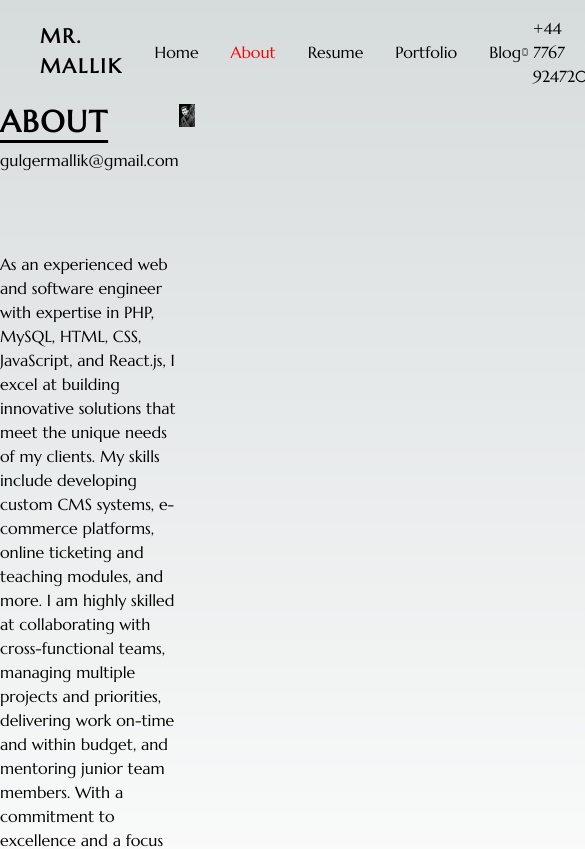
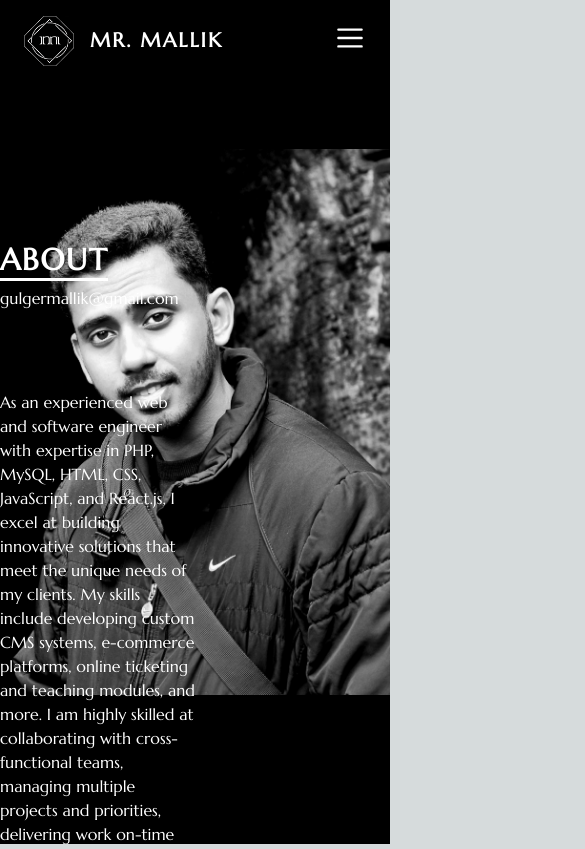
Before and after one commit to mr-mallik/mr-mallik, a Next.js app: page /about in a window 390 px wide. Shown: the top 849 px of the page, 585 px wide, since content can reach past the window. Built offline with nearby package versions, Linux system fonts and the light colour scheme.

Commit message:
home page and about us page

```diff
--- a/src/app/about/page.js
+++ b/src/app/about/page.js
@@ -6,11 +6,11 @@ import profile from "../assets/images/gm-1.jpeg"
 
 function About() {
     return (
-        <main className=''>
+        <div className='about-page h-screen overflow-hidden bg-black text-white bg-right bg-no-repeat'>
             <Navbar activeTab="about" />
-            <div class="container mx-auto">
-                <div className="flex w-6/12">
-                    <div className="flex flex-col gap-20">
+            <div class="container mx-auto h-screen">
+                <div className="flex">
+                    <div className="flex flex-col gap-20 w-2/4 mt-40">
                         <div>
                             <h1 class="text-3xl font-bold mb-2 uppercase tracking-wider underline underline-offset-8">About</h1>
                             <a href="mailto:gulgermallik@gmail.com">gulgermallik@gmail.com</a>
@@ -20,11 +20,11 @@ function About() {
                         </div>
                     </div>
                     <div className="">
-                     <Image src={profile} alt="Me" class="" />
+
                     </div>
                 </div>
             </div>
-        </main>
+        </div>
     )
 }
 
--- a/src/app/assets/styles/globals.css
+++ b/src/app/assets/styles/globals.css
@@ -6,7 +6,7 @@
   --foreground-rgb: 0, 0, 0;
   --background-start-rgb: 214, 219, 220;
   --background-end-rgb: 255, 255, 255;
-  --link-active: red;
+  --link-active: #00FFFF;
 }
 
 @media (prefers-color-scheme: dark) {
@@ -40,6 +40,9 @@ body {
 }
 
 .home-page {
+  background: url("../images/intro-banner.jpg") no-repeat;
+  background-size: cover;
+  background-position: right;
   position: relative;
   height: 100vh;
   width: 100%;
@@ -55,40 +58,42 @@ body {
 }
 
 .first-name {
-  font-size: 50px;
   text-transform: uppercase;
   line-height: 0.5;
 }
 
 .last-name {
-  font-size: 70px;
   font-weight: 900;
   text-transform: uppercase;
   letter-spacing: 4px;
+  line-height: 83px;
+  margin: 12px 0 0 0;
 }
 
 .job-title {
   font-size: 25px;
   font-weight: 400;
-  letter-spacing: 4px;
+  letter-spacing: 6.2px;
+  margin: 0 0 20px 0;
 }
 
 .intro-buttons {
   display: flex;
   flex-direction: row;
   gap: 10px;
+  justify-content: space-between;
+  padding: 0 10px;
 }
 
 .intro-buttons a {
   font-size: 18px;
   border-radius: 18px;
   border: 1px solid #fff;
-  padding: 2px 30px;
+  padding: 5px 33px;
 }
 
 .social-media-section {
   position: absolute;
-  bottom: 50px;
 }
 
 .social-media-links {
@@ -97,4 +102,15 @@ body {
   gap: 10px;
 }
 
-/* About */
+.section-intro-content {
+  height: 100vh;
+  display: flex;
+  align-items: center;
+}
+
+.about-page {
+  background: url("../images/gm-1.jpeg"), #000;
+  background-repeat: no-repeat;
+  background-position: right;
+  background-size: contain;
+}
--- a/src/app/components/Navbar.js
+++ b/src/app/components/Navbar.js
@@ -1,12 +1,21 @@
+"use client";
+import { useState } from 'react';
 import Image from 'next/image';
 import logo from "../assets/images/logo/mallik_logo@0.5x.png"
 
 // Icon Set
-import { DevicePhoneMobileIcon } from '@heroicons/react/20/solid';
+import { DevicePhoneMobileIcon, Bars3Icon, XMarkIcon } from '@heroicons/react/20/solid';
 
 export default function Navbar({activeTab}) {
+    const [isOpen, setIsOpen] = useState(false);
+
+    const toggleMenu = () => {
+        setIsOpen(!isOpen);
+    }
+
     return(
-        <header className='flex justify-between items-center py-4 px-6'>
+        <header>
+            <div className="flex justify-between items-center py-4 px-6 bg-black sm:bg-transparent">
                 <div className="flex items-center">
                     <div className="pr-4">
                         <Image src={logo} alt="Mallik Logo" width={50} height={50} />
@@ -14,7 +23,8 @@ export default function Navbar({activeTab}) {
                     <div className="pr-8">
                         <span className='brand-name'>MR. MALLIK</span>
                     </div>
-                <div className="nav">
+                    {/* Desktop Nav */}
+                    <div className="nav hidden sm:block">
                         <nav className='space-x-8'>
                             <a className={activeTab == 'home' ? 'active' : ''} href="/">Home</a>
                             <a className={activeTab == 'about' ? 'active' : ''} href="/about">About</a>
@@ -24,14 +34,30 @@ export default function Navbar({activeTab}) {
                         </nav>
                     </div>
                 </div>
-
-            <div className='flex items-center space-x-3'>
+                <div className='sm:hidden'>
+                    <button className='outline-none' onClick={toggleMenu}>
+                        {isOpen ? <XMarkIcon className='h-8 w-8' /> : <Bars3Icon className='h-8 w-8' />}
+                    </button>
+                </div>
+                <div className='items-center space-x-3  hidden sm:flex'>
                     <div className='flex items-center space-x-1'>
                     <DevicePhoneMobileIcon className='h-4 w-4' />
                     <a>+44 7767 924720</a>
                     </div>
-
                 </div>
+            </div>
+            {/* Mobile Nav */}
+            {isOpen && (
+                <div className="sm:hidden">
+                    <nav className='flex flex-col space-y-4 p-9 items-center bg-black min-h-screen text-lg'>
+                        <a className={activeTab == 'home' ? 'active' : ''} href="/">Home</a>
+                        <a className={activeTab == 'about' ? 'active' : ''} href="/about">About</a>
+                        <a className={activeTab == 'resume' ? 'active' : ''} href="/resume">Resume</a>
+                        <a className={activeTab == 'portfolio' ? 'active' : ''} href="/portfolio">Portfolio</a>
+                        <a className={activeTab == 'blog' ? 'active' : ''} href="/blog">Blog</a>
+                    </nav>
+                </div>
+            )}
         </header>
     )
 }
--- a/src/app/page.js
+++ b/src/app/page.js
@@ -12,16 +12,16 @@ import {
 export default function Home() {
 
   return (
-    <main className="home-page">
+    <div className="home-page">
       <Navbar activeTab='home' />
-      <div className="container mx-auto">
+        <div className="container mx-auto section-intro-content justify-center sm:justify-start">
           <div className="inner-container">
-          <div className="flex flex-row justify-between">
+            <div className="flex flex-row justify-between -mt-40 sm:-mt-56">
               <div className="intro-left">
                 <div className="intro-section">
                   <div className="">
-                  <div className="first-name">Gulger</div>
-                  <div className="last-name">Mallik</div>
+                    <div className="first-name text-center text-5xl sm:text-left sm:text-60px">Gulger</div>
+                    <div className="last-name text-center text-7xl sm:text-left sm:text-80px">Mallik</div>
                     <div className="job-title">Software Engineer</div>
                   </div>
 
@@ -31,14 +31,10 @@ export default function Home() {
                   </div>
                 </div>
               </div>
-
-            <div className="intro-right">
-
-            </div>
             </div>
 
-          <div className="social-media-section">
-            <div className="social-media-links">
+            <div className="social-media-section inset-x-0 sm:inset-x-auto bottom-24 sm:bottom-50px">
+              <div className="social-media-links justify-center sm:justify-start ">
                 <a target="_blank" href="https://github.com/mr-mallik">
                   <FaGithub className="h-8 w-8" />
                 </a>
@@ -58,6 +54,6 @@ export default function Home() {
             </div>
           </div>
         </div>
-    </main>
+    </div>
   );
 }
--- a/tailwind.config.js
+++ b/tailwind.config.js
@@ -7,6 +7,13 @@ module.exports = {
   ],
   theme: {
     extend: {
+      fontSize: {
+        "60px": "60px",
+        "80px": "80px"
+      },
+      spacing: {
+        "50px": "50px"
+      },
       backgroundImage: {
         "gradient-radial": "radial-gradient(var(--tw-gradient-stops))",
         "gradient-conic":
```
Also changed, not shown: 1 other file (tests, documents, lock files or other folders). Lines whose indentation alone changed are shown as unchanged.
